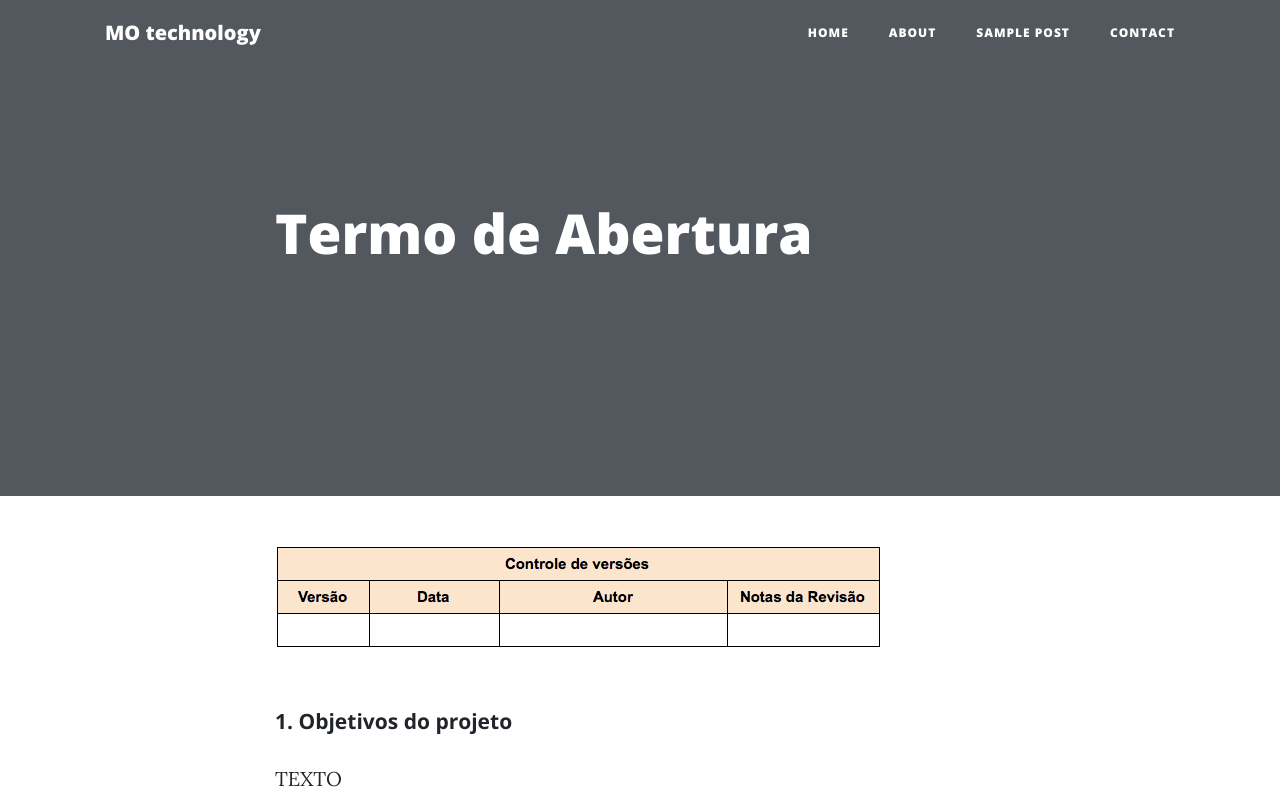
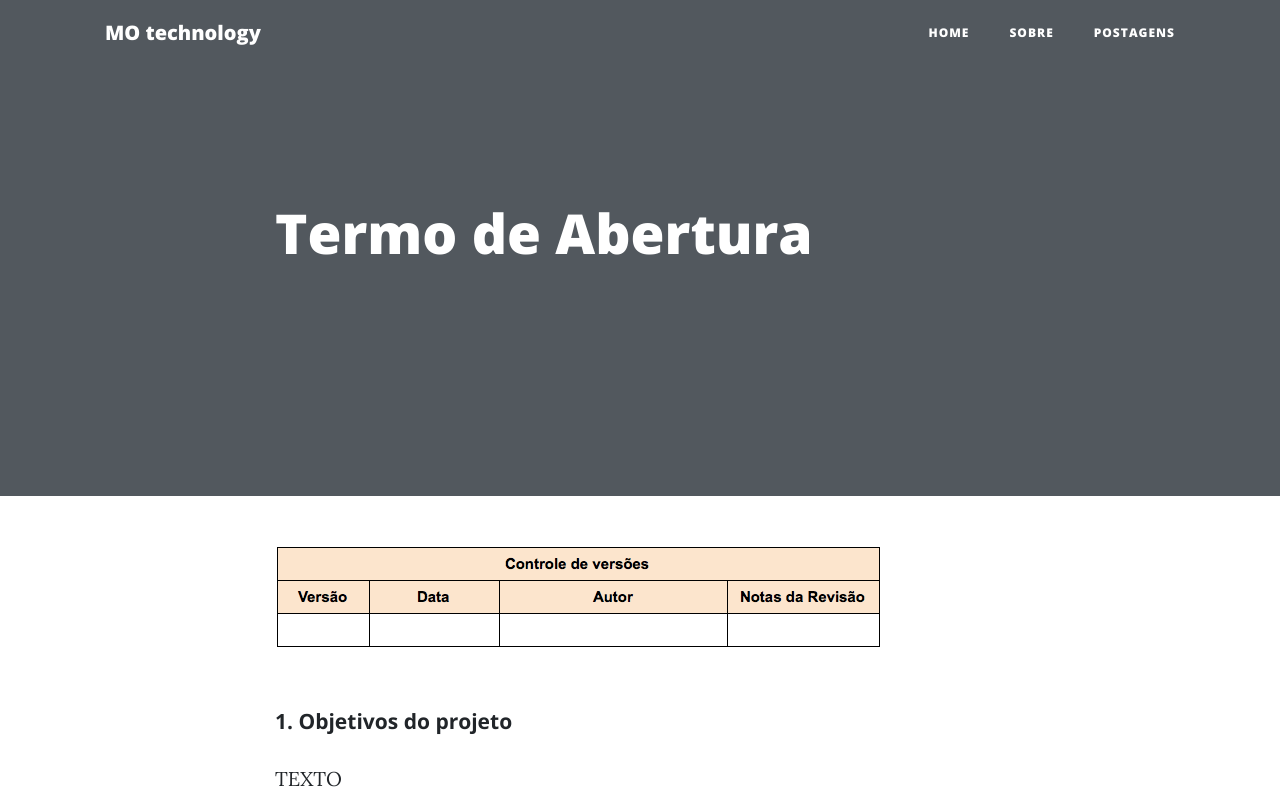
Before and after one commit to motechnology/Documentos, a website: page post.html in a window 1280 px wide. Shown: the top 800 px of the page. Drawn offline with nearby package versions, Linux system fonts and the light colour scheme.

Commit message:
update post

```diff
--- a/post.html
+++ b/post.html
@@ -39,14 +39,12 @@
             <a class="nav-link" href="index.html">Home</a>
           </li>
           <li class="nav-item">
-            <a class="nav-link" href="about.html">About</a>
+            <a class="nav-link" href="about.html">Sobre</a>
           </li>
           <li class="nav-item">
-            <a class="nav-link" href="post.html">Sample Post</a>
+            <a class="nav-link" href="post.html">Postagens</a>
           </li>
-          <li class="nav-item">
-            <a class="nav-link" href="contact.html">Contact</a>
-          </li>
+          <!--Contato-->
         </ul>
       </div>
     </div>
```
Also changed, not shown: index.html (+1 -1 lines).
